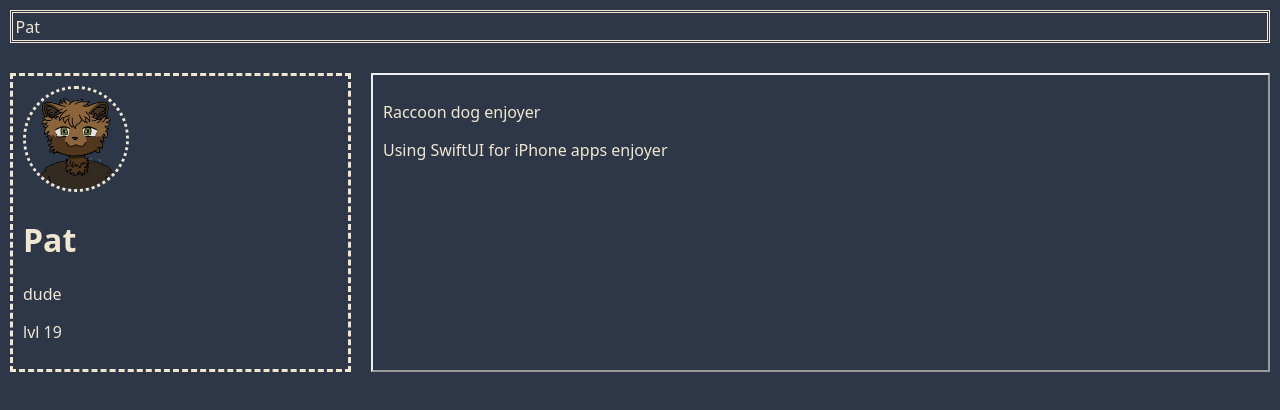
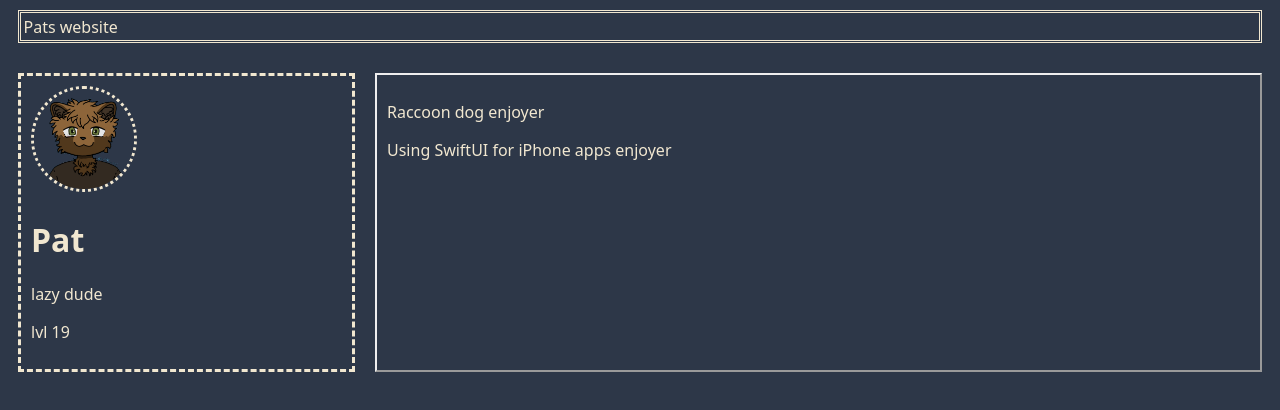
Before and after one commit to parpok/parpok.xyz2, a plain HTML site: page index.html in a window 1280 px wide. Drawn offline with Linux system fonts and the light colour scheme.

Commit message:
Fix css and add docker action

```diff
--- a/index.html
+++ b/index.html
@@ -4,37 +4,28 @@
     <meta charset="UTF-8" />
     <meta name="viewport" content="width=device-width, initial-scale=1.0" />
     <title>Pat 🦝🐕</title>
-    <link rel="icon" type="image/x-icon" href="./content/avatar.png">
+    <link rel="icon" type="image/x-icon" href="./content/avatar.png" />
   </head>
   <body>
-    <nav style="border: double; padding: 2.5px; margin: 10px;">
-      <a href="./">Pat</a>
+    <nav>
+      <a href="./">Pats website</a>
     </nav>
 
     <div class="spacer"></div>
 
-    <div class="hstack" style="margin-left: 10px; margin-right: 10px">
-      <div
-        class="card"
-        id="profileCard"
-        style="border: dashed; padding: 10px; text-align: left; flex: 0 0 25%"
-      >
-        <img
-          src="./content/avatar.png"
-          width="100px"
-          height="100px"
-          style="border: dotted; border-radius: 50%"
-        />
+    <div class="hstack">
+      <div class="card" id="profileCard">
+        <img src="./content/avatar.png" width="100px" height="100px" />
         <h1>Pat</h1>
 
-        <p>dude</p>
+        <p>lazy dude</p>
 
         <p>lvl <span id="age"></span></p>
       </div>
 
       <div class="spacer"></div>
 
-      <div class="other" style="border: outset 2.5px; padding: 10px; flex: 1;">
+      <div class="other">
         <p>Raccoon dog enjoyer</p>
 
         <p>Using SwiftUI for iPhone apps enjoyer</p>
@@ -48,27 +39,27 @@
     font-family: system-ui, -apple-system, BlinkMacSystemFont, "Segoe UI",
       Roboto, Oxygen, Ubuntu, Cantarell, "Open Sans", "Helvetica Neue",
       sans-serif;
-    display: flex;
-    flex-direction: column;
-    justify-content: center;
-    margin: 0;
-    padding: 0;
-
     background-color: #2d3748;
     color: #f1e7d0;
   }
 
-  body a {
+  nav {
+    border: double;
+    padding: 2.5px;
+    margin: 10px;
+  }
+
+  nav a {
     color: #f1e7d0;
     text-decoration: none;
   }
 
-  body a:visited {
+  nav a:visited {
     color: #f1e7d0;
     text-decoration: none;
   }
 
-  body a:hover {
+  nav a:hover {
     color: #f1e7d0;
     text-decoration: underline;
   }
@@ -77,28 +68,47 @@
     display: flex;
     flex-direction: row;
     flex-wrap: wrap;
-  }
-
-  @media (max-width: 768px) {
-  .hstack {
-    flex-direction: column !important;
-    align-items: center;
+    margin-left: 10px;
+    margin-right: 10px;
   }
 
   .card {
-    flex: none !important;
-    width: 90%;
-    margin-bottom: 15px;
+    border: dashed;
+    padding: 10px;
+    text-align: left;
+    flex: 0 0 25%;
   }
-}
+
+  .card img {
+    border: dotted;
+    border-radius: 50%;
+  }
+
+  .other {
+    border: outset 2.5px;
+    padding: 10px;
+    flex: 1;
+  }
 
   .spacer {
     padding: 10px;
   }
+
+  @media (max-width: 768px) {
+    /* when display to thin hstack turns into vstack logic  */
+    .hstack {
+      flex-direction: column;
+    }
+
+    .card {
+      flex: none !important;
+      width: 100%;
+    }
+  }
 </style>
 
 <script>
-    function age() {
+  function age() {
     var today = new Date();
 
     var bday = new Date(2006, 3, 7);
@@ -109,6 +119,5 @@
     return age;
   }
 
-document.getElementById("age").innerHTML = age();
-
+  document.getElementById("age").innerHTML = age();
 </script>
```
Also changed, not shown: 2 other files.
